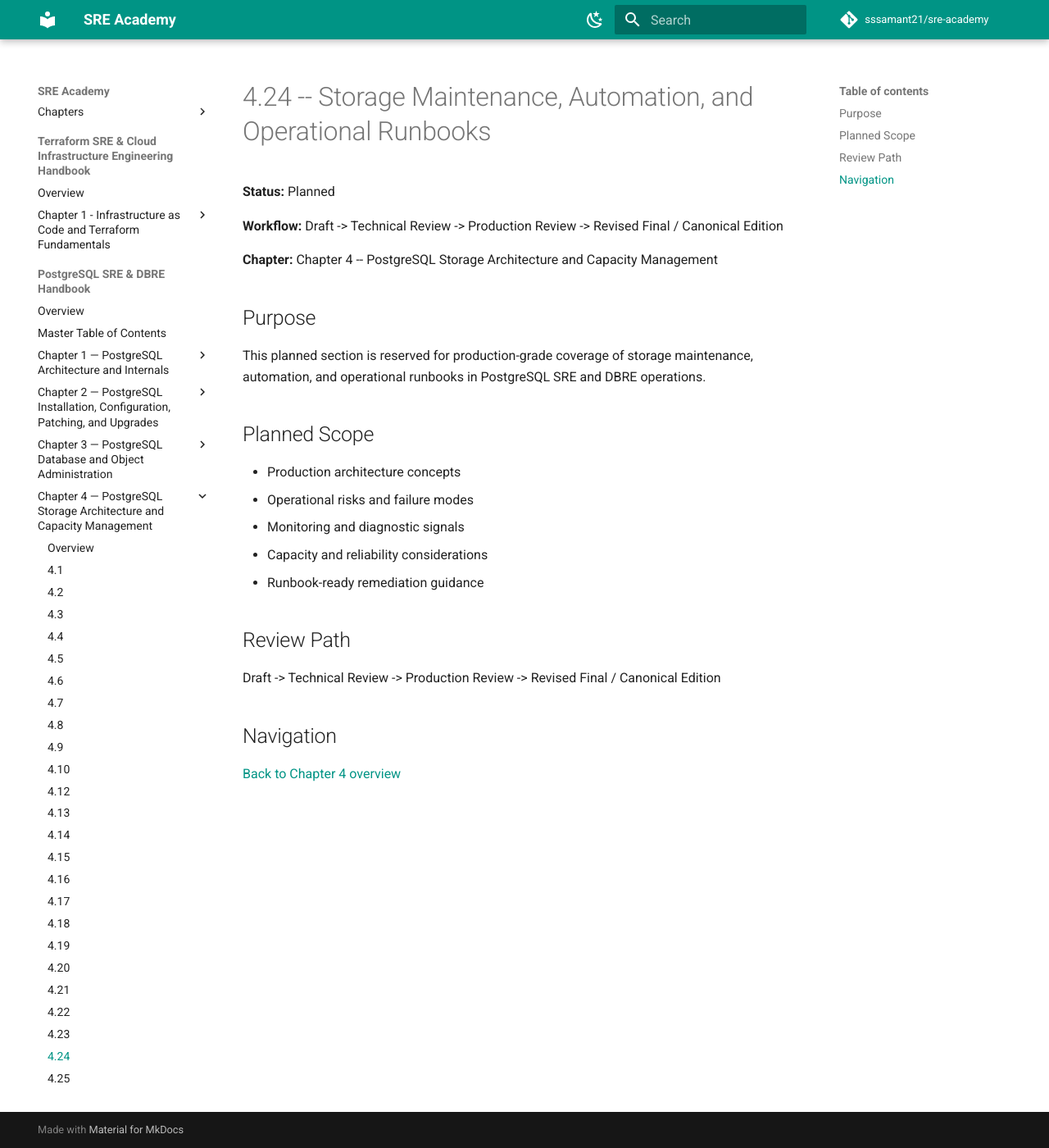
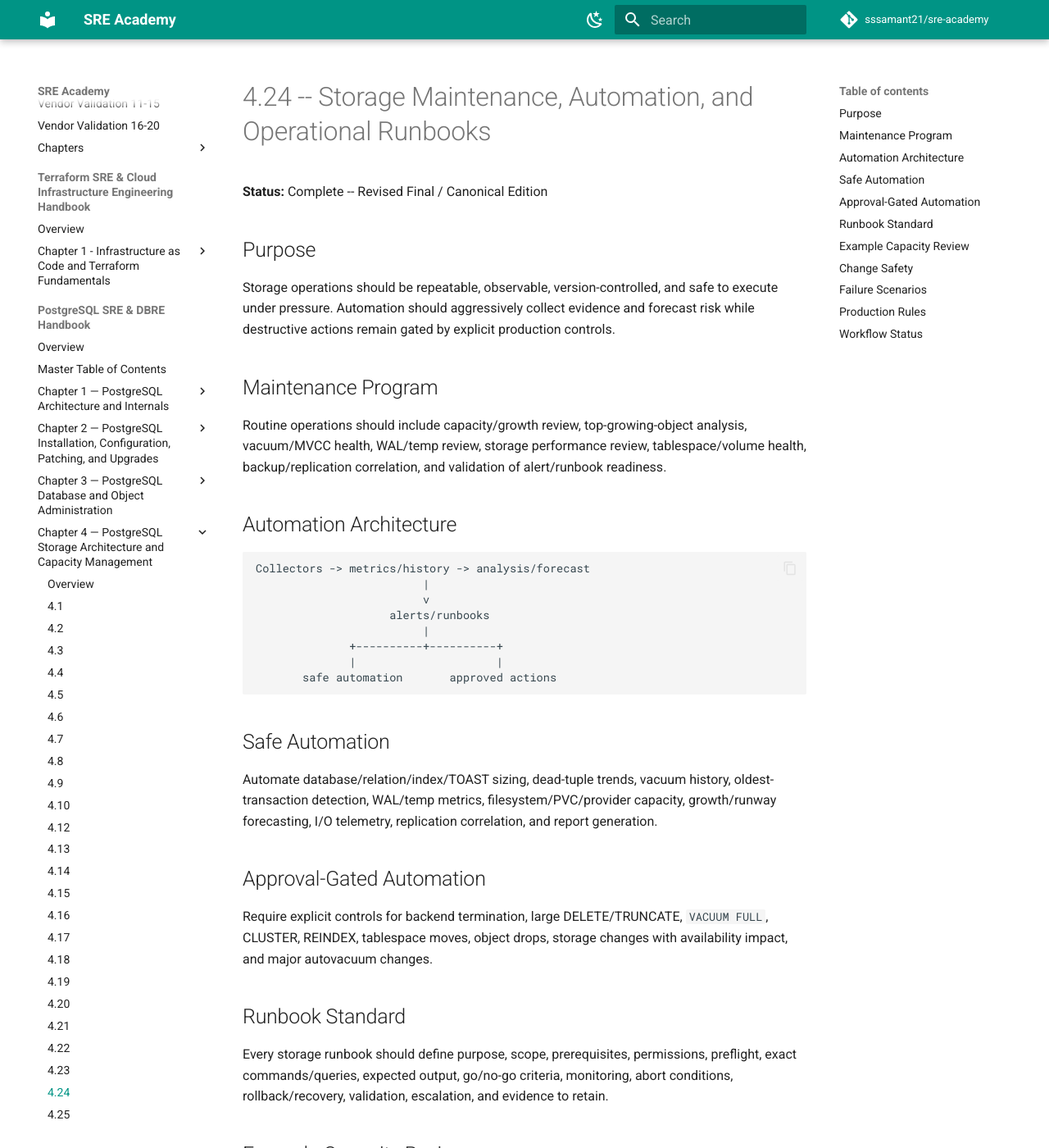
Before and after one commit to sssamant21/sre-academy, an MkDocs documentation site: the page built from docs/books/postgresql-sre-dbre-handbook/chapter-04/4.24-storage-maintenance-automation-and-operational-runbooks.md, in a window 1280 px wide and 1400 px high. Shown: the whole window at 82% size. Built offline with MkDocs 1.6.1 and Material for MkDocs 9.7.7, drawn with Linux system fonts in a browser that asks for light colours; comment, search, counter and statistics services are not loaded; some of the changed text lies outside the part shown.

Commit message:
docs(postgres): publish canonical section 4.24 storage automation runbooks

````diff
--- a/docs/books/postgresql-sre-dbre-handbook/chapter-04/4.24-storage-maintenance-automation-and-operational-runbooks.md
+++ b/docs/books/postgresql-sre-dbre-handbook/chapter-04/4.24-storage-maintenance-automation-and-operational-runbooks.md
@@ -1,27 +1,75 @@
 # 4.24 -- Storage Maintenance, Automation, and Operational Runbooks
 
-**Status:** Planned
-
-**Workflow:** Draft -> Technical Review -> Production Review -> Revised Final / Canonical Edition
-
-**Chapter:** Chapter 4 -- PostgreSQL Storage Architecture and Capacity Management
+**Status:** Complete -- Revised Final / Canonical Edition
 
 ## Purpose
 
-This planned section is reserved for production-grade coverage of storage maintenance, automation, and operational runbooks in PostgreSQL SRE and DBRE operations.
+Storage operations should be repeatable, observable, version-controlled, and safe to execute under pressure. Automation should aggressively collect evidence and forecast risk while destructive actions remain gated by explicit production controls.
 
-## Planned Scope
+## Maintenance Program
 
-- Production architecture concepts
-- Operational risks and failure modes
-- Monitoring and diagnostic signals
-- Capacity and reliability considerations
-- Runbook-ready remediation guidance
+Routine operations should include capacity/growth review, top-growing-object analysis, vacuum/MVCC health, WAL/temp review, storage performance review, tablespace/volume health, backup/replication correlation, and validation of alert/runbook readiness.
 
-## Review Path
+## Automation Architecture
 
-Draft -> Technical Review -> Production Review -> Revised Final / Canonical Edition
+```text
+Collectors -> metrics/history -> analysis/forecast
+                         |
+                         v
+                    alerts/runbooks
+                         |
+              +----------+----------+
+              |                     |
+       safe automation       approved actions
+```
 
-## Navigation
+## Safe Automation
 
-[Back to Chapter 4 overview](index.md)
+Automate database/relation/index/TOAST sizing, dead-tuple trends, vacuum history, oldest-transaction detection, WAL/temp metrics, filesystem/PVC/provider capacity, growth/runway forecasting, I/O telemetry, replication correlation, and report generation.
+
+## Approval-Gated Automation
+
+Require explicit controls for backend termination, large DELETE/TRUNCATE, `VACUUM FULL`, CLUSTER, REINDEX, tablespace moves, object drops, storage changes with availability impact, and major autovacuum changes.
+
+## Runbook Standard
+
+Every storage runbook should define purpose, scope, prerequisites, permissions, preflight, exact commands/queries, expected output, go/no-go criteria, monitoring, abort conditions, rollback/recovery, validation, escalation, and evidence to retain.
+
+## Example Capacity Review
+
+1. Review fleet capacity and runway.
+2. Identify top-growing clusters and objects.
+3. Review WAL/temp anomalies.
+4. Review dead tuples, vacuum, and oldest transactions.
+5. Review storage latency and provisioned limits.
+6. Review upcoming migrations/maintenance.
+7. Open capacity/remediation work before warning runway is breached.
+8. Record decisions and forecast changes.
+
+## Change Safety
+
+High-impact maintenance must have an owner, maintenance window where required, replication/HA validation, backup/recovery readiness, capacity preflight, application monitoring, abort criteria, and post-change validation.
+
+## Failure Scenarios
+
+**Automation runs `VACUUM FULL` at 90%:** unsafe because the operation may need additional space and strong locking. Automation should alert and recommend controlled options instead.
+
+**Runbook has commands but no abort criteria:** operators continue while latency and replica lag deteriorate. Define measurable stop conditions.
+
+**Monitoring automation silently fails:** capacity history disappears. Monitor the monitoring pipeline and alert on stale data.
+
+## Production Rules
+
+1. Automate evidence collection and forecasting first.
+2. Gate destructive actions.
+3. Version-control runbooks and configuration.
+4. Test runbooks outside incidents.
+5. Include rollback, abort, HA, backup, and SLO validation.
+6. Monitor automation health itself.
+7. Review automation after every relevant incident.
+
+## Workflow Status
+
+Draft **Complete** -> Technical Review **Complete** -> Production Review **Complete** -> Revised Final / Canonical Edition **Complete**
+
+**Next section: 4.25 -- Production Storage Incidents and Case Studies.**
````
